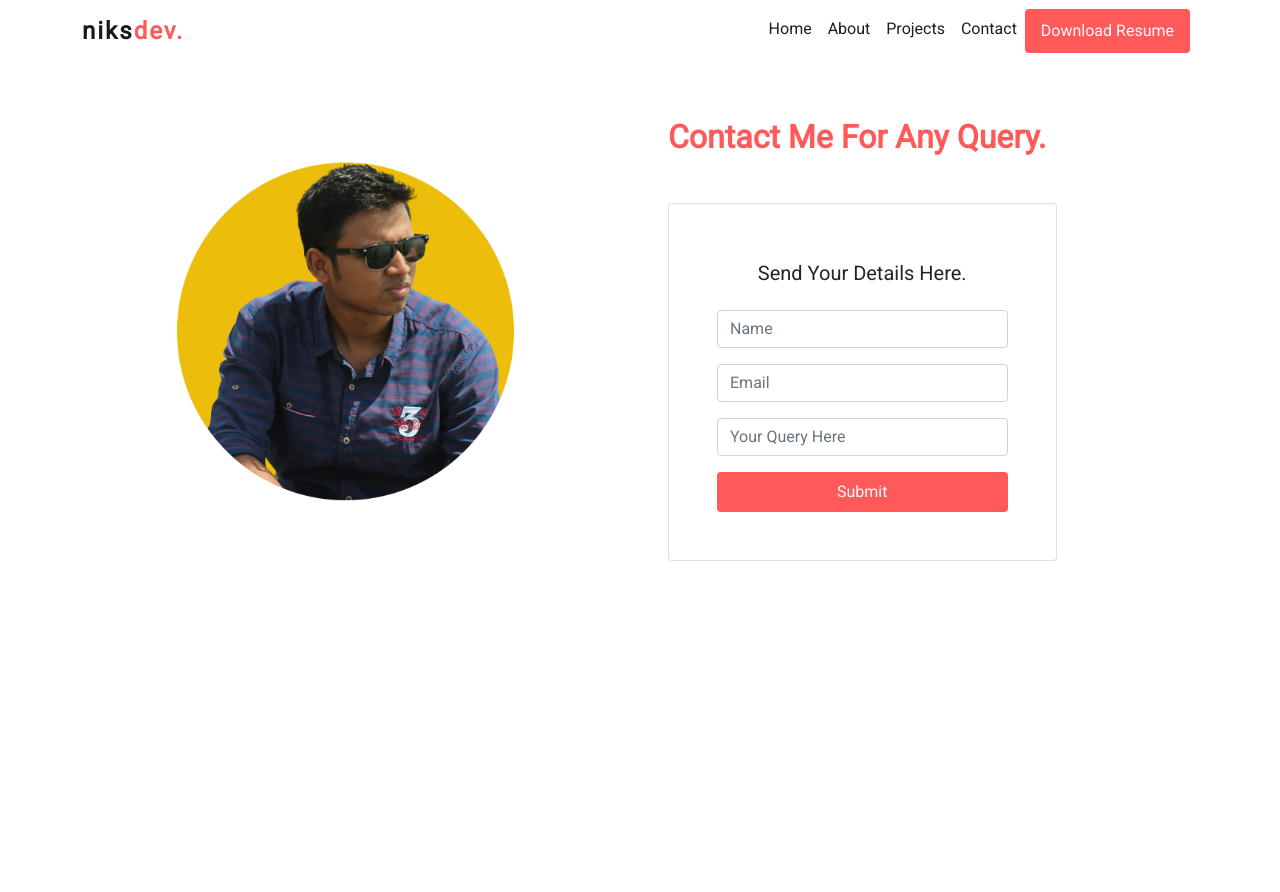
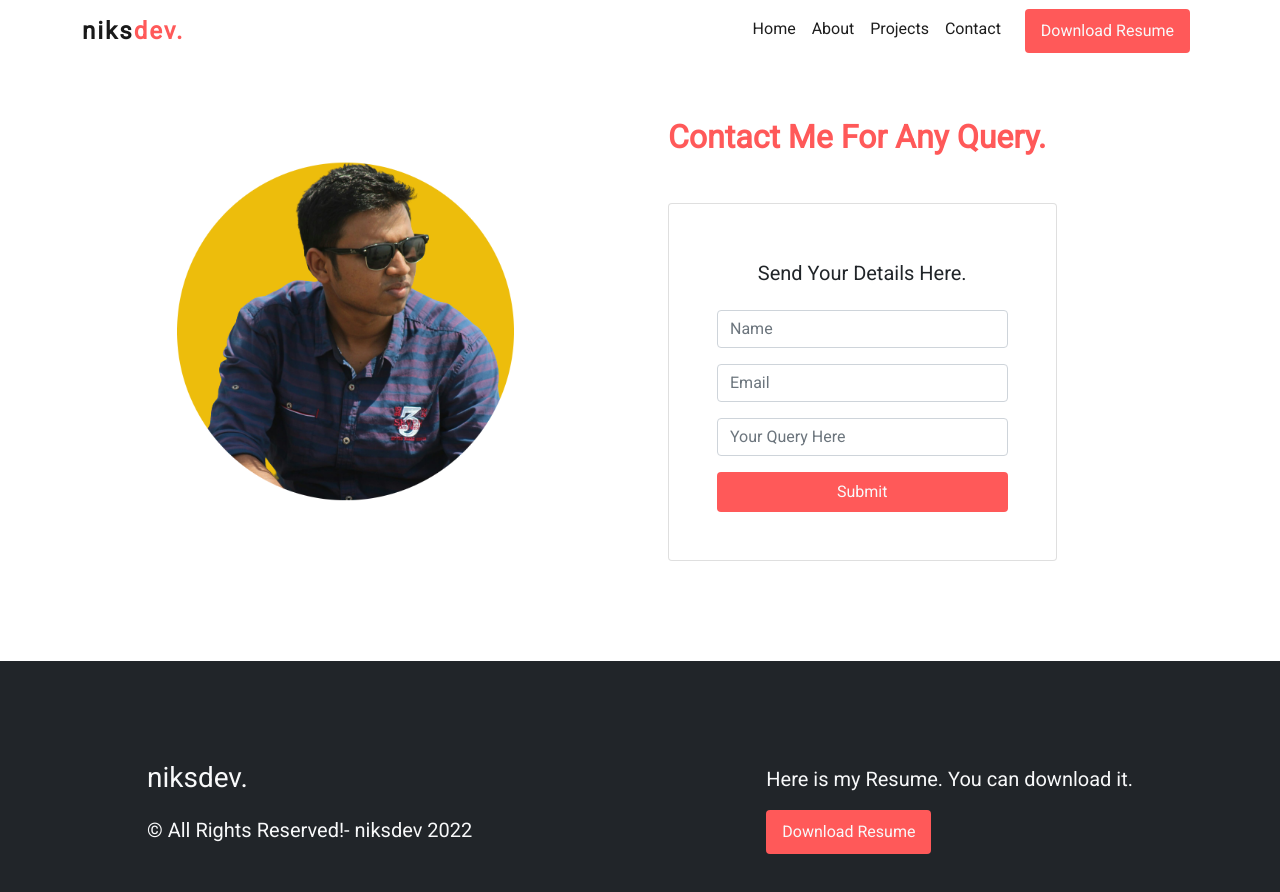
Before and after one commit to Anik-the-dev/anik_dev_portfolio, a React (Create React App) app: page /contact in a window 1280 px wide. Shown: the top 892 px of the page. Before the commit the page ends 800 px from the top, so only its background shows below. Built offline with nearby package versions, Linux system fonts and the light colour scheme.

Commit message:
footer done

```diff
--- a/src/App.js
+++ b/src/App.js
@@ -9,6 +9,7 @@ import { ToastContainer} from 'react-toastify'
 import Contact from './Pages/MyHome/Contact';
 import Portfolio from './Pages/MyHome/Portfolio';
 import About from './Pages/MyHome/About';
+import Footer from './common/Footer';
 function App() {
   return (
     <div>
@@ -19,6 +20,7 @@ function App() {
          <Route path='/projects' element={<Portfolio/>} />
          <Route path='/contact' element={<Contact/>} />
       </Routes>
+      <Footer></Footer>
       <ToastContainer></ToastContainer>
 
 
--- /dev/null
+++ b/src/common/Footer.js
@@ -0,0 +1,22 @@
+import React from 'react';
+import resume from '../myFiles/resume.pdf'
+
+const Footer = () => {
+    return (
+        <div className='w-100 bg-dark custom-footer'>
+            <div className='d-flex align-items-center justify-content-around pt-5 text-light'>
+                <div className='mt-5'>
+                <p className=' fs-3 '>niksdev.</p>
+                <p className=' fs-5'>&copy; All Rights Reserved!- niksdev 2022</p>
+                </div>
+                <div>
+                    <p className=' fs-5 mt-5'>Here is my Resume. You can download it.</p>
+                    <a className='btn custom-btn me-2 text-light rounded px-3' href={resume} download>Download Resume</a>
+                </div>
+            </div>
+
+        </div>
+    );
+};
+
+export default Footer;
--- a/src/common/Menu.js
+++ b/src/common/Menu.js
@@ -17,7 +17,7 @@ const Menu = () => {
                         <Nav.Link><Link className='menuitem' to='/about'>About</Link></Nav.Link>
                         <Nav.Link><Link className='menuitem' to='/projects'>Projects</Link></Nav.Link>
                         <Nav.Link><Link className='menuitem' to='/contact'>Contact</Link></Nav.Link>
-                        <Nav.Link className='btn custom-btn me-2 text-light rounded px-3' href={resume} download>Download Resume</Nav.Link>
+                        <Nav.Link className='btn custom-btn me-2 text-light rounded px-3 mx-3' href={resume} download>Download Resume</Nav.Link>
 
                     </Nav>
                 </Navbar.Collapse>
--- a/src/css/style.css
+++ b/src/css/style.css
@@ -45,6 +45,11 @@ a{
 .menuitem:hover{
     transform: scale(.98);
 
+}
+
+.custom-footer{
+    margin-top: 100px;
+    height: 250px;
 }
 
 
```
